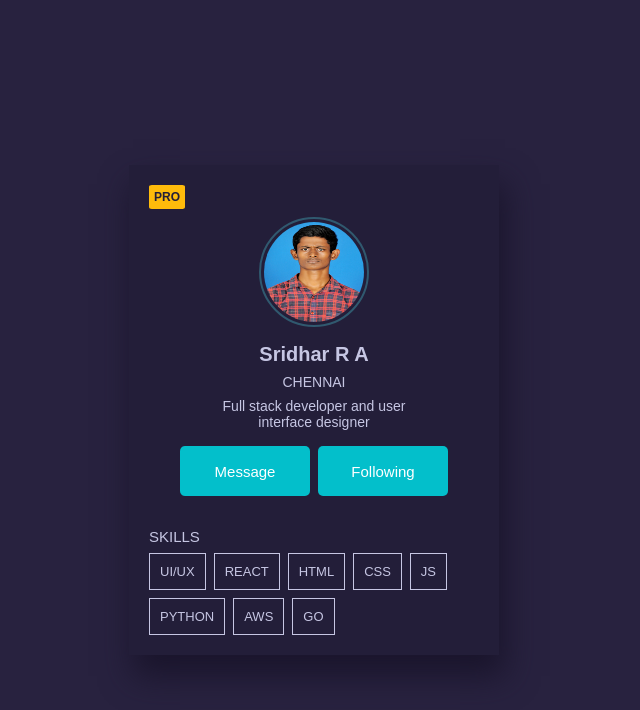
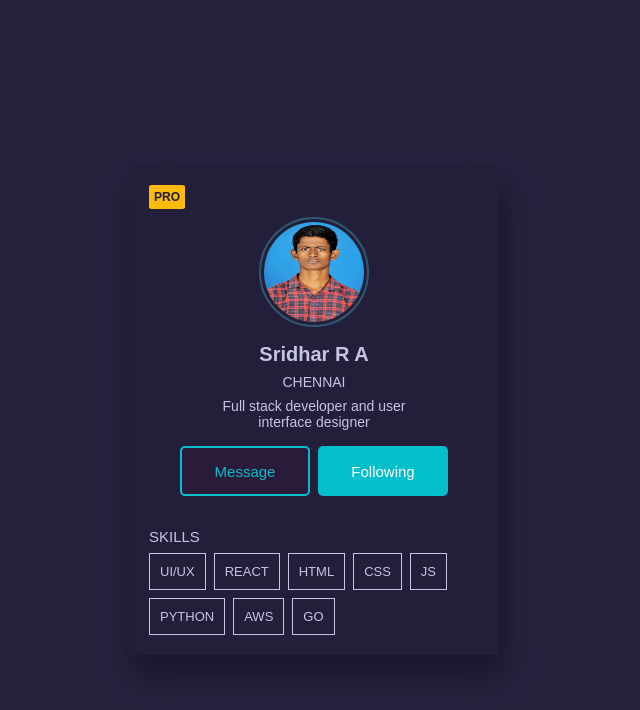
Before and after one commit to sridharsrk/30_Days_UI_Design_Challenge, a plain HTML site: page ProfileCard/main.html in a window 1280 px wide. In both pictures the pointer is over the link "Message". Shown: the whole page, without its empty margins (326-966 px from the left). Drawn offline with Linux system fonts and the light colour scheme.

Commit message:
new updates

```diff
--- a/ProfileCard/main.css
+++ b/ProfileCard/main.css
@@ -110,6 +110,13 @@ main{
     align-items: center;
 }
 
+.profileContact a:hover{
+    background-color: #2b1b3a;
+    border: 2px solid #03bfcb;
+    color: #03bfcb;
+    transition: all 0.5s ease;
+}
+
 .profileContact a{
     border: none;
     background-color: #03bfcb;
--- a/Top_Charts/main.css
+++ b/Top_Charts/main.css
@@ -61,6 +61,7 @@ body{
     align-items: center;
     justify-content: space-between;
     width: 800px;
+    cursor: pointer;
 }
 
 .topList ol li:hover{
--- a/blog_post/main.css
+++ b/blog_post/main.css
@@ -10,7 +10,7 @@ body{
     background-image: linear-gradient(30deg, white 49.9%, #37B0AE 50%);
     background-repeat: no-repeat;
     margin: 30px 0 30px 0;
-    height: 100vh;
+    min-height: 100vh;
 }
 
 main{
```
